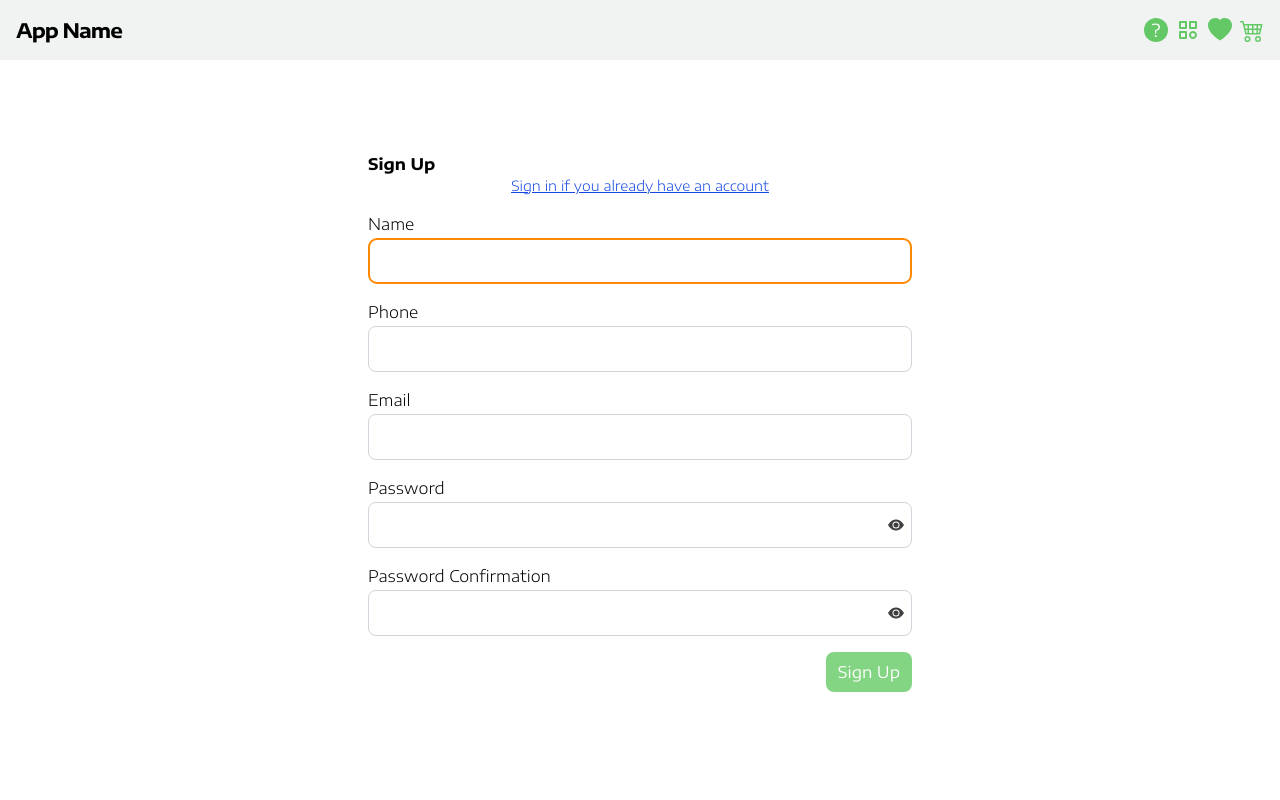
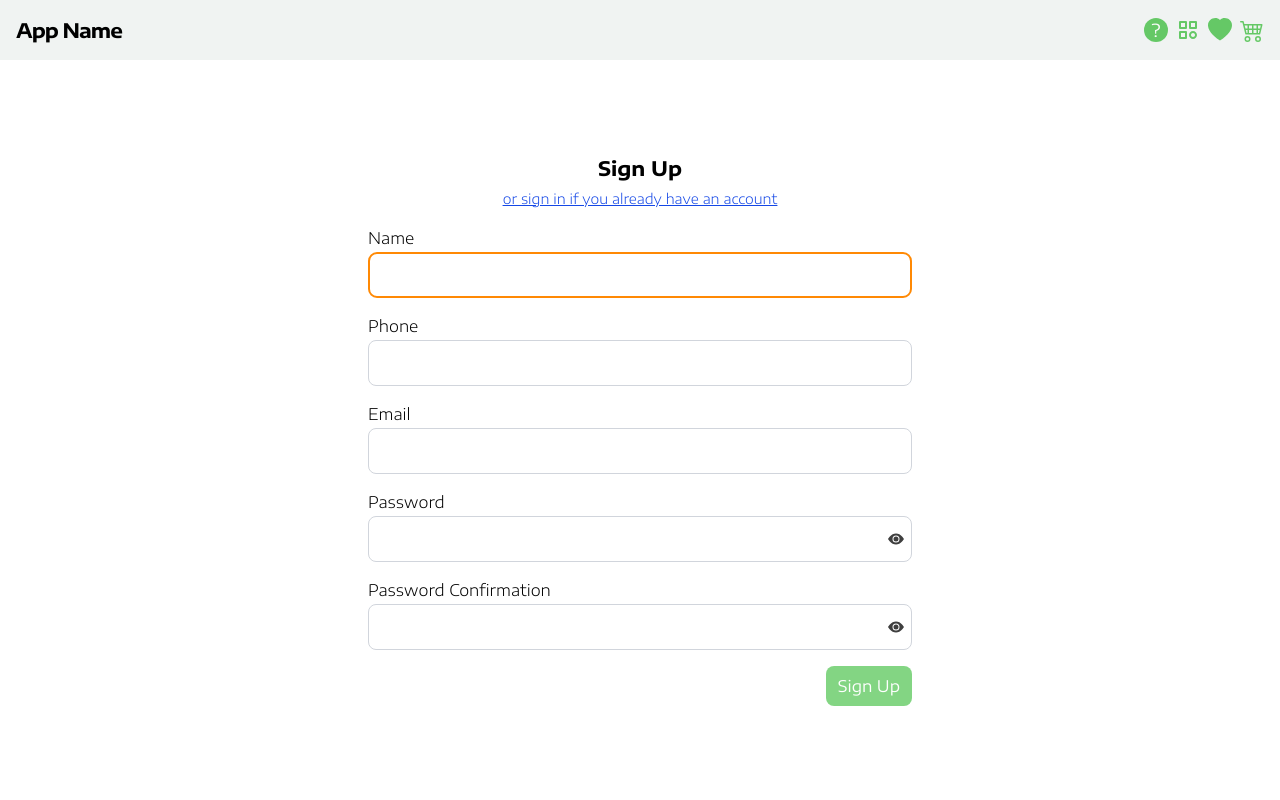
Before and after one commit to hussein-m-kandil/odin-shopping-cart, a React (Vite) app: page /signup in a window 1280 px wide. Shown: the top 800 px of the page. Built offline with nearby package versions, Linux system fonts and the light colour scheme.

Commit message:
Edit the AuthForm's headline content

```diff
--- a/src/components/AuthForm/AuthForm.jsx
+++ b/src/components/AuthForm/AuthForm.jsx
@@ -12,10 +12,11 @@ import {
   signupEntriesData,
   validateFormData,
 } from './auth-form-utils';
-import ComboInput from '../ComboInput/ComboInput';
-import Button from '../Button/Button';
 import { BiLoaderAlt } from 'react-icons/bi';
 import { SIGNIN_PATH, SIGNUP_PATH } from '../../App';
+import Button from '../Button/Button';
+import ComboInput from '../ComboInput/ComboInput';
+import PageHeadline from '../PageHeadline/PageHeadline';
 
 const KNOWN_PATHS = [SIGNUP_PATH, SIGNIN_PATH];
 
@@ -83,16 +84,21 @@ function AuthForm() {
       aria-labelledby="form-label"
       className="mx-auto w-full max-w-xl flex flex-col justify-center px-4 py-8"
     >
-      <h1 id="form-label" className="font-bold">
+      <PageHeadline id="form-label">
         {title}
-      </h1>
-      <p className="mb-4 text-blue-700 text-center text-sm font-light underline active:text-black visited:text-purple-700">
-        {signInPath ? (
-          <Link to={SIGNUP_PATH}>Sign up if you do not have an account</Link>
-        ) : (
-          <Link to={SIGNIN_PATH}>Sign in if you already have an account</Link>
-        )}
-      </p>
+        <br />
+        <span className="text-blue-700 text-center text-sm font-light underline active:text-black visited:text-purple-700">
+          {signInPath ? (
+            <Link to={SIGNUP_PATH}>
+              or sign up if you do not have an account
+            </Link>
+          ) : (
+            <Link to={SIGNIN_PATH}>
+              or sign in if you already have an account
+            </Link>
+          )}
+        </span>
+      </PageHeadline>
       {errorMessage && (
         <div
           role="alert"
```
